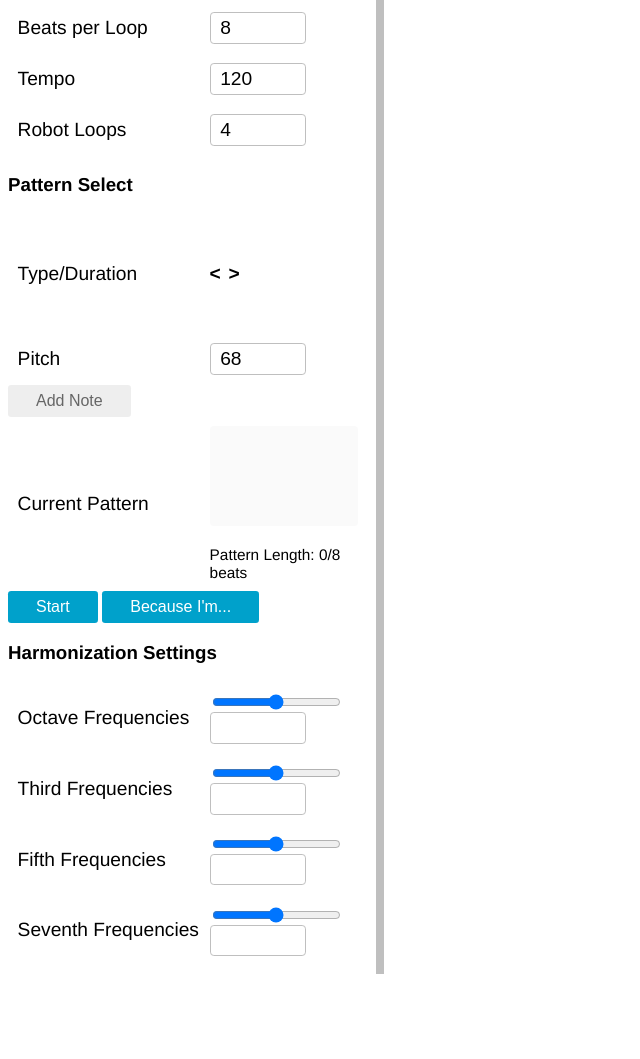
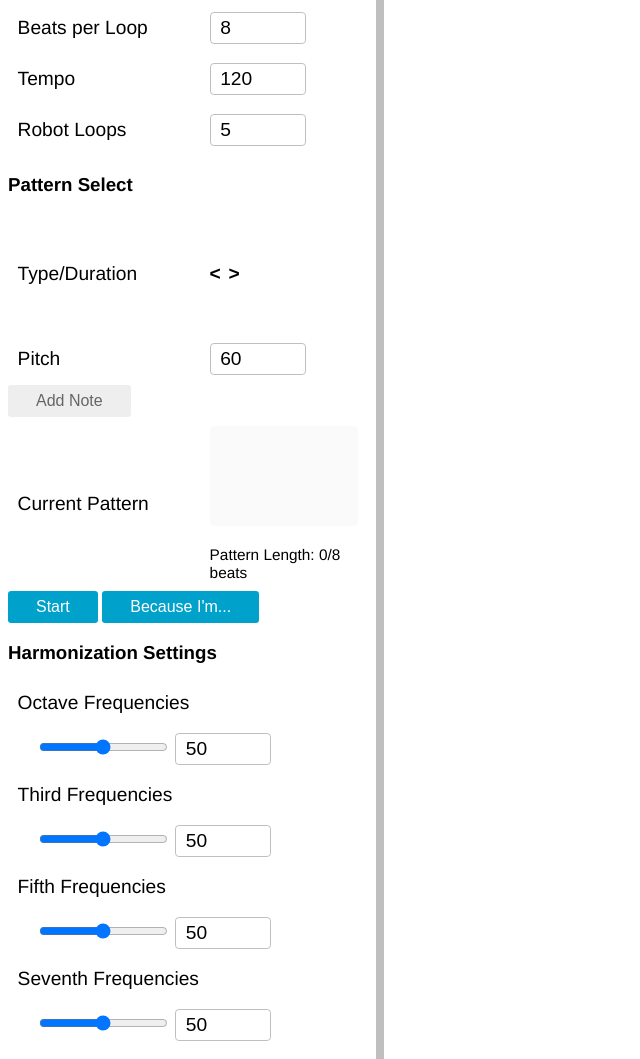
Before and after one commit to clgy15/Harmonious-iRobot-Broker, a website: page app/index.html in a window 1280 px wide. Shown: the part 51-1110 px from the top of the page, without its empty margins (0-640 px from the left). Before the commit the page ends 1025 px from the top, so only its background shows below. Drawn offline with Linux system fonts and the light colour scheme; no server answers.

Commit message:
added state to interface

```diff
--- a/app/app.js
+++ b/app/app.js
@@ -11,6 +11,9 @@ angular.module('goodVibrations').config(['$locationProvider', function($location
 
 angular.module('goodVibrations').factory('state', [function() {
   return {
+    setValue: function(current, updated) {
+      return (updated == null) ? current : updated;
+    },
     beatCount: 8,
     tempo: 120,
     maxLoops: 5,
@@ -102,9 +105,16 @@ angular.module('goodVibrations').directive('note', [function() {
   }
 }]);
 
-angular.module('goodVibrations').controller('PageCtrl', ['$scope', 'socket', function($scope, socket) {
+angular.module('goodVibrations').controller('PageCtrl', ['$scope', 'socket', 'state', function($scope, socket, state) {
   socket.on('connect', function(data) {
-
+    if (data != null) {
+      state.beatCount = state.setValue(state.beatCount, data.beatCount);
+      state.tempo = state.setValue(state.tempo, data.tempo);
+      state.maxLoops = state.setValue(state.maxLoops, data.maxLoops);
+      state.patternNotes = state.setValue(state.patternNotes, data.patternNotes);
+      state.started = state.setValue(state.started, data.started);
+      state.robots = state.setValue(state.robots, data.robots);
+    }
   });
 
   $scope.getNoteName = function(pitch) {
@@ -147,14 +157,19 @@ angular.module('goodVibrations').controller('PageCtrl', ['$scope', 'socket', fun
   };
 }]);
 
-angular.module('goodVibrations').controller('UserParamsCtrl', ['$scope', 'socket', function($scope, socket) {
-  $scope.beatCount = 8;
-  $scope.tempo = 120;
-  $scope.maxLoops = 4;
-  $scope.notes = [];
+angular.module('goodVibrations').controller('UserParamsCtrl', ['$scope', 'socket', 'state', function($scope, socket, state) {
+  $scope.beatCount = state.beatCount;
+  $scope.tempo = state.tempo;
+  $scope.maxLoops = state.maxLoops;
+  $scope.notes = state.patternNotes;
+  $scope.started = state.started;
+  $scope.pitch = 60;
 
-  $scope.noteType = $scope.notes[0];
-  $scope.pitch = 68;
+  // Preferences
+  $scope.thirds = new Val(50);
+  $scope.fifths = new Val(50);
+  $scope.sevenths = new Val(50);
+  $scope.octaves = new Val(50);
 
   $scope.noteTypes = [
     {
@@ -214,8 +229,6 @@ angular.module('goodVibrations').controller('UserParamsCtrl', ['$scope', 'socket
     return totalLength;
   };
 
-  $scope.started = false;
-
   $scope.start = function() {
     console.log($scope.beatCount);
     console.log(((64 * 60) / $scope.tempo) >> 0);
@@ -264,15 +277,11 @@ angular.module('goodVibrations').controller('UserParamsCtrl', ['$scope', 'socket
   };
 }]);
 
-angular.module('goodVibrations').controller('RobotsCtrl', ["$scope", "socket", function($scope, socket) {
-  $scope.robots = [];
+angular.module('goodVibrations').controller('RobotsCtrl', ["$scope", "socket", "state", function($scope, socket, state) {
+  $scope.robots = state.robots;
   $scope.beat = -1;
 
   socket.on('newRobot', function(info) {
-    var notification = new Notification('New Robot Detected', {
-      body: info.ip
-    });
-
     var contains = false;
 
     $scope.robots.forEach(function(robot) {
@@ -361,3 +370,14 @@ angular.module('goodVibrations').controller('RobotCtrl', ["$scope", function($sc
     return beatSum;
   };
 }]);
+
+function Val(init) {
+  var val = init;
+  this.__defineGetter__("val", function() {
+    return val;
+  });
+
+  this.__defineSetter__("val", function(updated) {
+    val = parseInt(updated);
+  });
+}
--- a/app/index.html
+++ b/app/index.html
@@ -8,8 +8,8 @@
   </head>
   <body ng-app="goodVibrations" ng-controller="PageCtrl">
     <div class="pane-wrap">
-      <div class="pane input-pane">
-        <div class="form" ng-controller="UserParamsCtrl">
+      <div class="pane input-pane" ng-controller="UserParamsCtrl">
+        <div class="form">
           <h3>Setup</h3>
           <div class="form-input-line">
             <label class="form-input-label" for="beats">Beats per Loop</label>
@@ -72,35 +72,39 @@
 
         <h3>Harmonization Settings</h3>
         <div class="settings-form">
-          <div class="form-input-line">
-            <label class="form-input-label" for="octave">Octave Frequencies</label>
-            <div class="form-input-entry">
-              <input type="range" name="octave" min="0" max="100" ng-model="octave" />
-              <input class="form-input" type="number" name="octave_text" min="0" max="100" ng-model="octave" />
+          <div class="form-input-line no-table">
+            <label class="form-input-label no-table" for="octave">Octave Frequencies</label>
+            <div class="pad"></div>
+            <div class="form-input-entry no-table">
+              <input type="range" name="octave" min="0" max="100" ng-model="octaves.val" />
+              <input class="form-input" type="number" name="octave_text" min="0" max="100" ng-model="octaves.val" />
             </div>
           </div>
 
-          <div class="form-input-line">
-            <label class="form-input-label" for="third">Third Frequencies</label>
-            <div class="form-input-entry">
-              <input type="range" name="third" min="0" max="100" ng-model="third" />
-              <input class="form-input" type="number" name="third_text" min="0" max="100" ng-model="third" />
+          <div class="form-input-line no-table">
+            <label class="form-input-label no-table" for="third">Third Frequencies</label>
+            <div class="pad"></div>
+            <div class="form-input-entry no-table">
+              <input type="range" name="third" min="0" max="100" ng-model="thirds.val" />
+              <input class="form-input" type="number" name="third_text" min="0" max="100" ng-model="thirds.val" />
             </div>
           </div>
 
-          <div class="form-input-line">
-            <label class="form-input-label" for="fifth">Fifth Frequencies</label>
-            <div class="form-input-entry">
-              <input type="range" name="fifth" min="0" max="100" ng-model="fifth" />
-              <input class="form-input" type="number" name="fifth_text" min="0" max="100" ng-model="fifth" />
+          <div class="form-input-line no-table">
+            <label class="form-input-label no-table" for="fifth">Fifth Frequencies</label>
+            <div class="pad"></div>
+            <div class="form-input-entry no-table">
+              <input type="range" name="fifth" min="0" max="100" ng-model="fifths.val" />
+              <input class="form-input" type="number" name="fifth_text" min="0" max="100" ng-model="fifths.val" />
             </div>
           </div>
 
-          <div class="form-input-line">
-            <label class="form-input-label" for="seventh">Seventh Frequencies</label>
-            <div class="form-input-entry">
-              <input type="range" name="seventh" min="0" max="100" ng-model="seventh" />
-              <input class="form-input" type="number" name="seventh_text" min="0" max="100" ng-model="seventh" />
+          <div class="form-input-line no-table">
+            <label class="form-input-label no-table" for="seventh">Seventh Frequencies</label>
+            <div class="pad"></div>
+            <div class="form-input-entry no-table">
+              <input type="range" name="seventh" min="0" max="100" ng-model="sevenths.val" />
+              <input class="form-input" type="number" name="seventh_text" min="0" max="100" ng-model="sevenths.val" />
             </div>
           </div>
         </div>
--- a/app/styles.css
+++ b/app/styles.css
@@ -7,6 +7,10 @@
 body {
   margin: 0;
   font-family: "Helvetica Neue Light", "Helvetica Neue", sans-serif;
+}
+
+.pad {
+  padding: 0.5em;
 }
 
 /* SVG */
@@ -24,6 +28,7 @@ body {
   fill: orange;
   stroke: orange;
 }
+/* End SVG */
 
 .full-width {
   width: 100% !important;
@@ -72,6 +77,14 @@ body {
 
 .form-input-entry {
   display: table-cell;
+}
+
+.form-input-line.no-table, .form-input-label.no-table, .form-input-entry.no-table {
+  display: block;
+}
+
+.form-input-entry.no-table {
+  padding-left: 1em;
 }
 
 .form-input {
```
